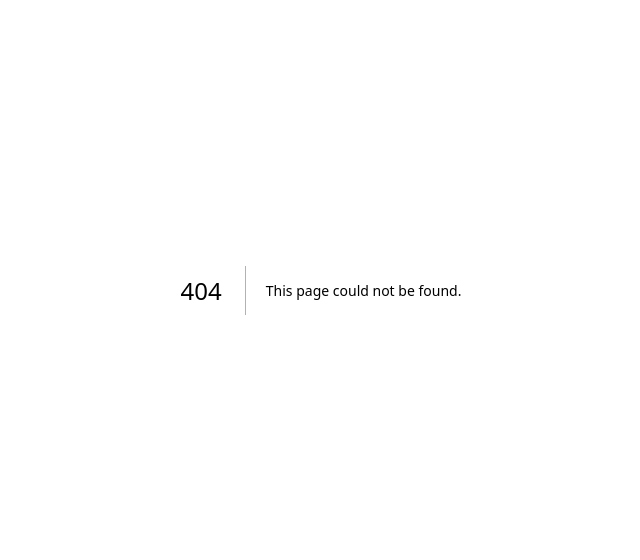
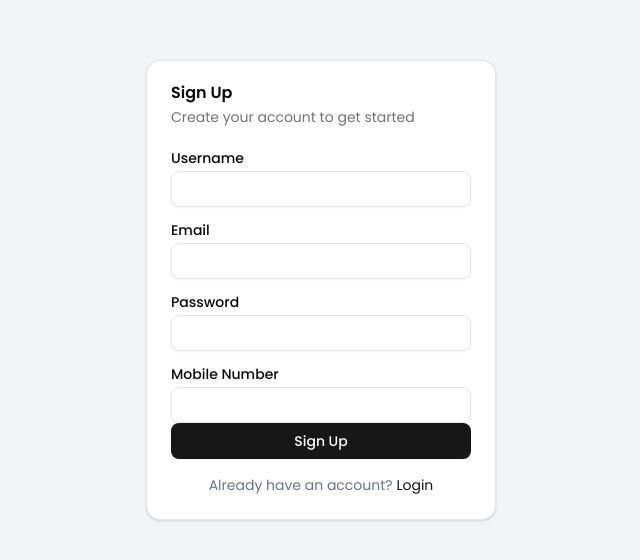
Before and after one commit to saumyam2/Byte_Babes, a Next.js app in the folder frontend/my-app/: page /signup in a window 1280 px wide. Before the commit this address had no page. Shown: the part 110-670 px from the top of the page, without its empty margins (319-959 px from the left). Built offline with nearby package versions, Linux system fonts and the light colour scheme.

Commit message:
auth done

```diff
--- a/frontend/my-app/src/app/chatbot/layout.tsx
+++ b/frontend/my-app/src/app/chatbot/layout.tsx
@@ -21,12 +21,10 @@ export default function RootLayout({
   children: React.ReactNode
 }>) {
   return (
-    <html lang="en" suppressHydrationWarning>
-      <body className={poppins.className}>
-        <ThemeProvider  enableSystem={false} disableTransitionOnChange>
-          {children}
-        </ThemeProvider>
-      </body>
-    </html>
+    <div className={poppins.className}>
+      <ThemeProvider enableSystem={false} disableTransitionOnChange>
+        {children}
+      </ThemeProvider>
+    </div>
   )
 }
--- /dev/null
+++ b/frontend/my-app/src/app/login/page.tsx
@@ -0,0 +1,94 @@
+"use client"
+
+import { Button } from "@/components/ui/button"
+import { Input } from "@/components/ui/input"
+import { Label } from "@/components/ui/label"
+import { Card, CardContent, CardDescription, CardFooter, CardHeader, CardTitle } from "@/components/ui/card"
+import { useState } from "react"
+import { useRouter } from "next/navigation"
+import Link from "next/link"
+
+export default function LoginPage() {
+  const router = useRouter()
+  const [email, setEmail] = useState("")
+  const [password, setPassword] = useState("")
+  const [error, setError] = useState("")
+
+  const handleSubmit = async (e: React.FormEvent) => {
+    e.preventDefault()
+    try {
+      const res = await fetch('http://localhost:8086/user/login', {
+        method: 'POST',
+        headers: {
+          'Content-Type': 'application/json',
+        },
+        body: JSON.stringify({ email, password })
+      })
+
+      if (res.ok) {
+        const data = await res.json()
+        // Store the token in localStorage
+        localStorage.setItem('token', data.token)
+        // Redirect to dashboard or home page
+        router.push('/chatbot')
+      } else {
+        setError("Invalid email or password")
+      }
+    } catch (error) {
+      setError("Something went wrong. Please try again.")
+    }
+  }
+
+  return (
+    <div className="min-h-screen flex items-center justify-center bg-gray-100">
+      <Card className="w-[550px]">
+        <CardHeader>
+          <CardTitle>Login</CardTitle>
+          <CardDescription>
+            Enter your credentials to access your account
+          </CardDescription>
+        </CardHeader>
+        <form onSubmit={handleSubmit}>
+          <CardContent>
+            <div className="grid w-full items-center gap-4">
+              <div className="flex flex-col space-y-1.5">
+                <Label htmlFor="email">Email</Label>
+                <Input
+                  id="email"
+                  type="email"
+                  placeholder="Enter your email"
+                  value={email}
+                  onChange={(e) => setEmail(e.target.value)}
+                  required
+                />
+              </div>
+              <div className="flex flex-col space-y-1.5">
+                <Label htmlFor="password">Password</Label>
+                <Input
+                  id="password"
+                  type="password"
+                  placeholder="Enter your password"
+                  value={password}
+                  onChange={(e) => setPassword(e.target.value)}
+                  required
+                />
+              </div>
+              {error && <p className="text-red-500 text-sm">{error}</p>}
+            </div>
+          </CardContent>
+          <CardFooter className="flex flex-col space-y-4">
+            <Button type="submit" className="w-full">
+              Sign In
+            </Button>
+            <p className="text-sm text-gray-500">
+              Don't have an account?{' '}
+              <Link href="/signup" className="text-primary hover:underline">
+                Sign up
+              </Link>
+            </p>
+          </CardFooter>
+        </form>
+      </Card>
+    </div>
+  )
+}
--- /dev/null
+++ b/frontend/my-app/src/app/signup/page.tsx
@@ -0,0 +1,111 @@
+"use client"
+
+import { Button } from "@/components/ui/button"
+import { Input } from "@/components/ui/input"
+import { Label } from "@/components/ui/label"
+import { Card, CardContent, CardDescription, CardFooter, CardHeader, CardTitle } from "@/components/ui/card"
+import { useState } from "react"
+import { useRouter } from "next/navigation"
+import Link from "next/link"
+
+export default function SignUpPage() {
+  const router = useRouter()
+  const [formData, setFormData] = useState({
+    username: "",
+    email: "",
+    password: "",
+    mobileno: ""
+  })
+  const [error, setError] = useState("")
+
+  const handleSubmit = async (e: React.FormEvent) => {
+    e.preventDefault()
+    try {
+      const res = await fetch('http://localhost:8086/user/signup', {
+        method: 'POST',
+        headers: {
+          'Content-Type': 'application/json',
+        },
+        body: JSON.stringify(formData)
+      })
+
+      if (res.ok) {
+        router.push('/login')
+      } else {
+        setError("Signup failed. Please try again.")
+      }
+    } catch (error) {
+      setError("Something went wrong. Please try again.")
+    }
+  }
+
+  return (
+    <div className="min-h-screen flex items-center justify-center bg-gray-100">
+      <Card className="w-[350px]">
+        <CardHeader>
+          <CardTitle>Sign Up</CardTitle>
+          <CardDescription>
+            Create your account to get started
+          </CardDescription>
+        </CardHeader>
+        <form onSubmit={handleSubmit}>
+          <CardContent>
+            <div className="grid w-full items-center gap-4">
+              <div className="flex flex-col space-y-1.5">
+                <Label htmlFor="username">Username</Label>
+                <Input
+                  id="username"
+                  value={formData.username}
+                  onChange={(e) => setFormData({...formData, username: e.target.value})}
+                  required
+                />
+              </div>
+              <div className="flex flex-col space-y-1.5">
+                <Label htmlFor="email">Email</Label>
+                <Input
+                  id="email"
+                  type="email"
+                  value={formData.email}
+                  onChange={(e) => setFormData({...formData, email: e.target.value})}
+                  required
+                />
+              </div>
+              <div className="flex flex-col space-y-1.5">
+                <Label htmlFor="password">Password</Label>
+                <Input
+                  id="password"
+                  type="password"
+                  value={formData.password}
+                  onChange={(e) => setFormData({...formData, password: e.target.value})}
+                  required
+                />
+              </div>
+              <div className="flex flex-col space-y-1.5">
+                <Label htmlFor="mobile">Mobile Number</Label>
+                <Input
+                  id="mobile"
+                  type="tel"
+                  value={formData.mobileno}
+                  onChange={(e) => setFormData({...formData, mobileno: e.target.value})}
+                  required
+                />
+              </div>
+            </div>
+          </CardContent>
+          <CardFooter className="flex flex-col space-y-4">
+            <Button type="submit" className="w-full">
+              Sign Up
+            </Button>
+            {error && <p className="text-sm text-red-500">{error}</p>}
+            <p className="text-sm text-gray-500">
+              Already have an account?{' '}
+              <Link href="/login" className="text-primary hover:underline">
+                Login
+              </Link>
+            </p>
+          </CardFooter>
+        </form>
+      </Card>
+    </div>
+  )
+}
--- a/frontend/my-app/src/components/navbar.tsx
+++ b/frontend/my-app/src/components/navbar.tsx
@@ -7,7 +7,6 @@ export function NavbarDemo() {
   return (
     <div className="relative w-full flex items-center justify-center">
       <Navbar className="top-2" />
-
     </div>
   );
 }
@@ -63,7 +62,11 @@ function Navbar({ className }: { className?: string }) {
             <HoveredLink href="/enterprise">Enterprise</HoveredLink>
           </div>
         </MenuItem>
+        <HoveredLink href="/login" className="text-sm font-medium">
+          Login
+        </HoveredLink>
       </Menu>
+
     </div>
   );
 }
--- /dev/null
+++ b/frontend/my-app/src/lib/api.ts
@@ -0,0 +1,22 @@
+const API_BASE_URL = 'http://localhost:8086'
+
+export async function fetchAPI(endpoint: string, options: RequestInit = {}) {
+  const token = localStorage.getItem('token')
+
+  const headers = {
+    'Content-Type': 'application/json',
+    ...(token && { Authorization: `Bearer ${token}` }),
+    ...options.headers,
+  }
+
+  const response = await fetch(`${API_BASE_URL}${endpoint}`, {
+    ...options,
+    headers,
+  })
+
+  if (!response.ok) {
+    throw new Error(`API call failed: ${response.statusText}`)
+  }
+
+  return response.json()
+}
```
